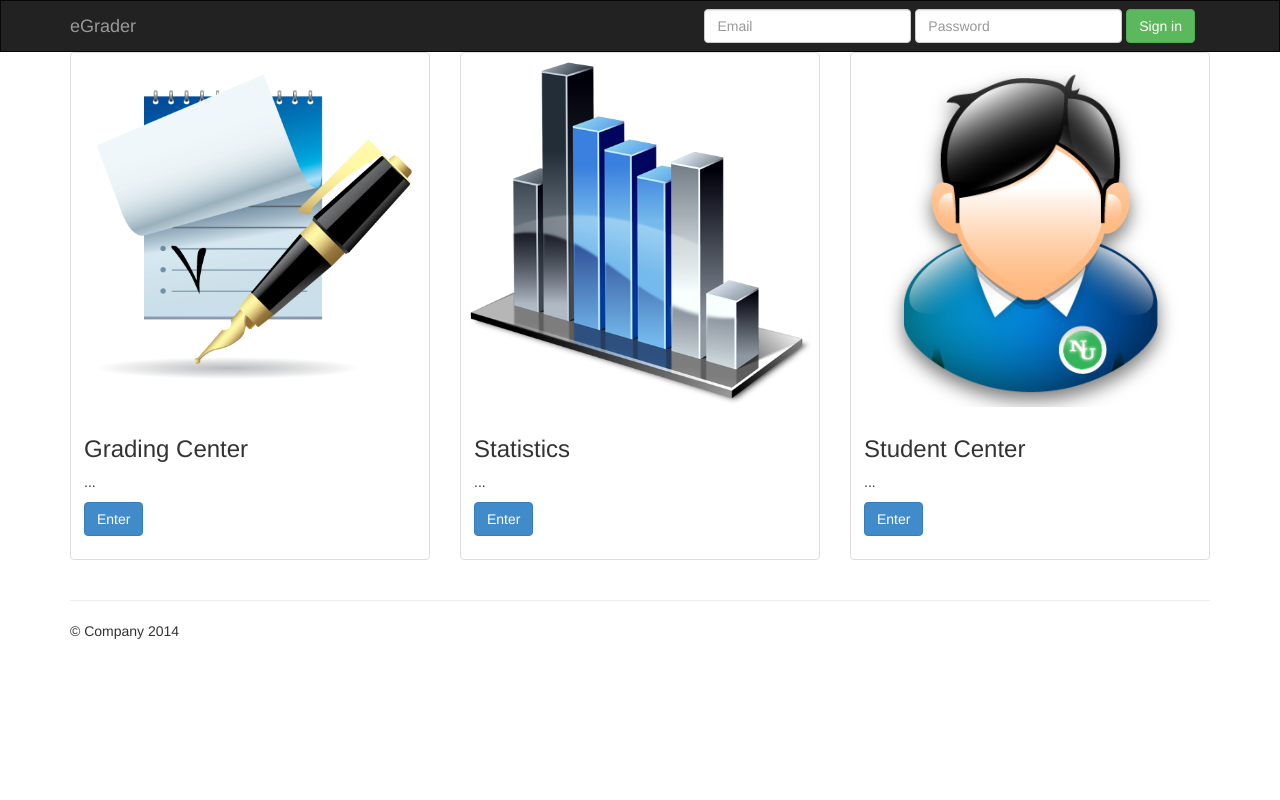
After one commit to zhaoyangliu/egrader, a PHP site: page / in a window 1280 px wide. The commit adds this page. Run offline with PHP 8.4, Linux system fonts and the light colour scheme; some libraries are stand-ins or nearby versions.

Commit message:
modified student img, added stats, stud html

```diff
--- a/Egrader.css
+++ b/Egrader.css
@@ -88,3 +88,7 @@ img.hwImg{
     height: 100%;
 
 }
+
+.cat{
+    margin-top: 20px;
+}
--- /dev/null
+++ b/index.html
@@ -0,0 +1,76 @@
+<html>
+
+<head>
+    <link rel = "stylesheet" type = "text/class" href = "Egrader.css">
+    <link rel="stylesheet" href="bootstrap.min.css">
+    <script src="http://code.jquery.com/jquery-1.11.0.min.js"></script>
+    <script src="bootstrap.min.js"></script>
+    <script src="Egrader.js"></script>
+</head>
+
+<body>
+    <div class="navbar navbar-inverse" role="navigation">
+        <div class="container">
+            <div class="navbar-header">
+                <a class="navbar-brand" href="#">eGrader</a>
+            </div>
+            <div class="navbar-collapse collapse">
+                <form class="navbar-form navbar-right">
+                    <div class="form-group">
+                        <input type="text" placeholder="Email" class="form-control">
+                    </div>
+                    <div class="form-group">
+                        <input type="password" placeholder="Password" class="form-control">
+                    </div>
+                    <button type="submit" class="btn btn-success">Sign in</button>
+                </form>
+            </div>
+        </div>
+    </div>
+
+<!--    <div class="jumbotron">
+        <div class="container">
+            <p><a class="btn btn-primary btn-lg" role="button">Learn more &raquo;</a></p>
+        </div>
+    </div>-->
+    <div class="cat">
+        <div class="container">
+            <div class="row">
+                <div class="col-md-4">
+                    <div class="thumbnail">
+                        <img src="img/gradeCenter.png" alt="grading Center"/>
+                        <div class="caption">
+                            <h3>Grading Center</h3>
+                            <p>...</p>
+                            <p><a href="EgraderZ.html" class="btn btn-primary" role="button">Enter</a></p>
+                        </div>
+                    </div>
+                </div>
+                <div class="col-md-4">
+                    <div class="thumbnail">
+                        <img src="img/stats.png" alt="grading Center"/>
+                        <div class="caption">
+                            <h3>Statistics</h3>
+                            <p>...</p>
+                            <p><a href="#" class="btn btn-primary" role="button">Enter</a></p>
+                        </div>
+                    </div> </div>
+                <div class="col-md-4">
+                    <div class="thumbnail">
+                        <img src="img/student.png" alt="grading Center"/>
+                        <div class="caption">
+                            <h3>Student Center</h3>
+                            <p>...</p>
+                            <p><a href="#" class="btn btn-primary" role="button">Enter</a></p>
+                        </div>
+                    </div></div>
+            </div>
+            <hr>
+            <footer>
+                <p>&copy; Company 2014</p>
+            </footer>
+        </div>
+    </div>
+
+</body>
+</html>
```
Also changed, not shown: img/student.png, stats.html (added), stud.html (added).
